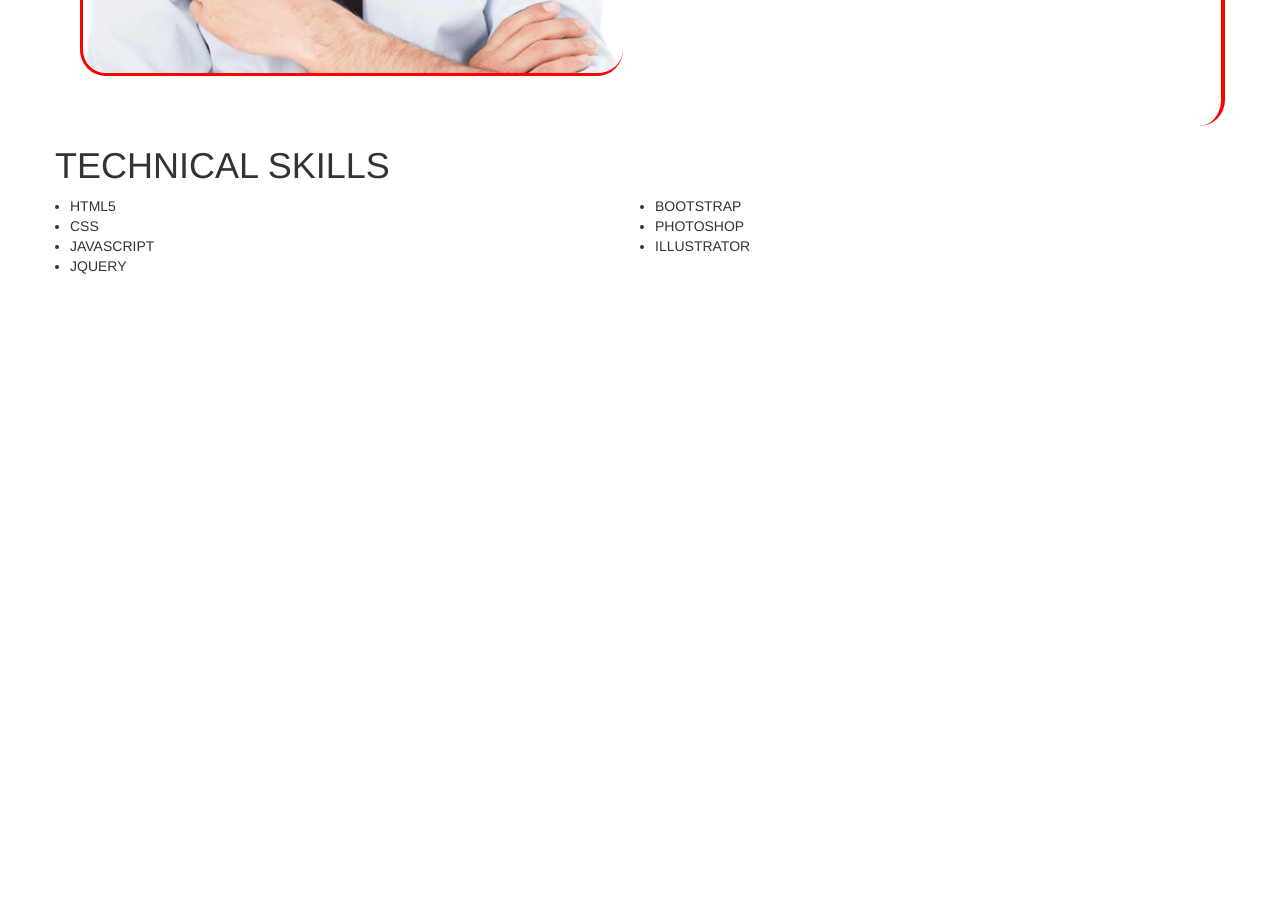
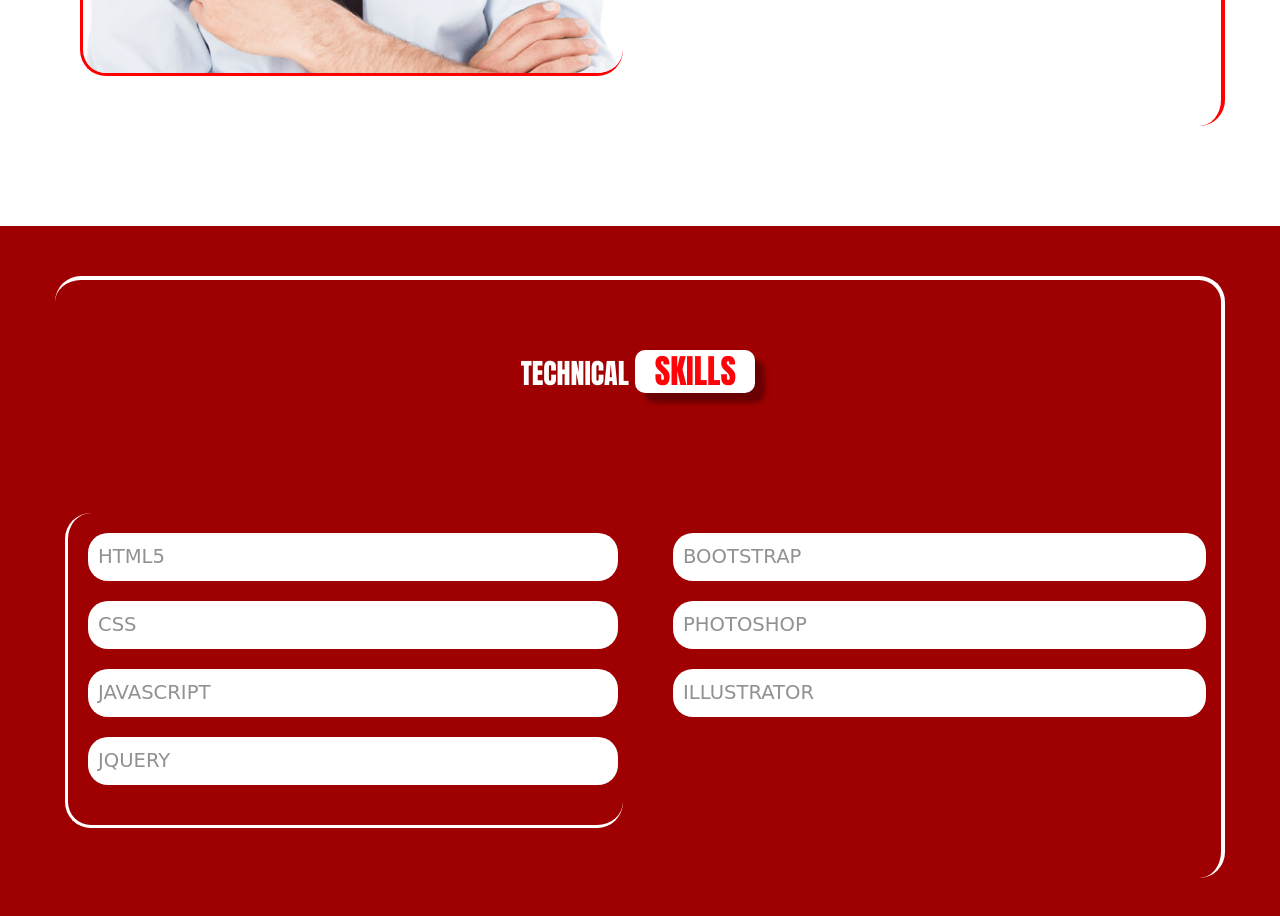
Before and after one commit to a-soliman/ahmedsoliman.net, a plain HTML site: page index.html in a window 1280 px wide. Shown: the part 800-1716 px from the top of the page. Before the commit the page ends 1086 px from the top, so only its background shows below. Drawn offline with nearby package versions, Linux system fonts and the light colour scheme; a script that the page names is missing.

Commit message:
finished styling the Skills section

```diff
--- a/css/main.css
+++ b/css/main.css
@@ -104,8 +104,71 @@
 /*====================================================================================*/
 /*====================================================================================*/
 
+/*Skills SECTION*/
 
+.skills {
+	margin-top: 100px;
+	padding: 0;
+	background-color: #9f0002;
+	padding-top: 50px;
+    padding-bottom: 80px;
+}
+.skills .container {
+	border-top: 4px solid white;
+    border-right: 4px solid white;
+    border-radius: 26px;
+    padding: 50px 10px;
+}
+.skills h1 {
+	color: white;
+	font-family: Impact, Charcoal, sans-serif;
+	font-size: 2em;
+	margin-bottom: 120px;
+	text-align: center;
+}
+.skills h1 span {
+	font-size: 1.2em;
+	background-color: white;
+    color: #fd0508;
+    border-radius: 10px;
+    min-width: 120px;
+    display: inline-block;
+    padding: 3px 0;
+    box-shadow: 10px 10px 5px #690102;
+}
+.skills-content {
+	padding: 20px 5px 20px 20px;
+}
+.one {
+	border-bottom: 3px solid white;
+    border-left: 3px solid white;
+    border-radius: 26px;
 
+}
+.skills-content ul {
+	list-style-type: none;
+	margin-bottom: 0;
+}
+.skills-content ul li {
+	color: #919191;
+	background-color: #910406;
+	border-radius: 20px;
+
+	font-family: Tahoma, Geneva, sans-serif;
+	font-size: 1.4em;
+
+	margin-bottom: 20px;
+}
+.skills-content ul li span {
+	font-family: cursive;
+	font-weight: 400;
+	display: inline-block;
+}
+.skills .prsentation {
+    background-color: white;
+    border-radius: 20px;
+    padding: 10px;
+}
 
 
 
@@ -150,6 +213,22 @@
 
 	}
 }
+@media (max-width: 770px) {
+	.skills .container {
+		margin: 10px;
+	}
+	.skills-content {
+		padding: 0px 5px 0px 20px;
+	}
+	.skills .one {
+		border: none;
+	}
+	.skills .two {
+		border-bottom: 3px solid white;
+    	border-left: 3px solid white;
+    	border-radius: 26px;
+	}
+}
 @media (max-width: 600px) {
 	.aboutDetails ul li {
 		font-size: 1em;
```
